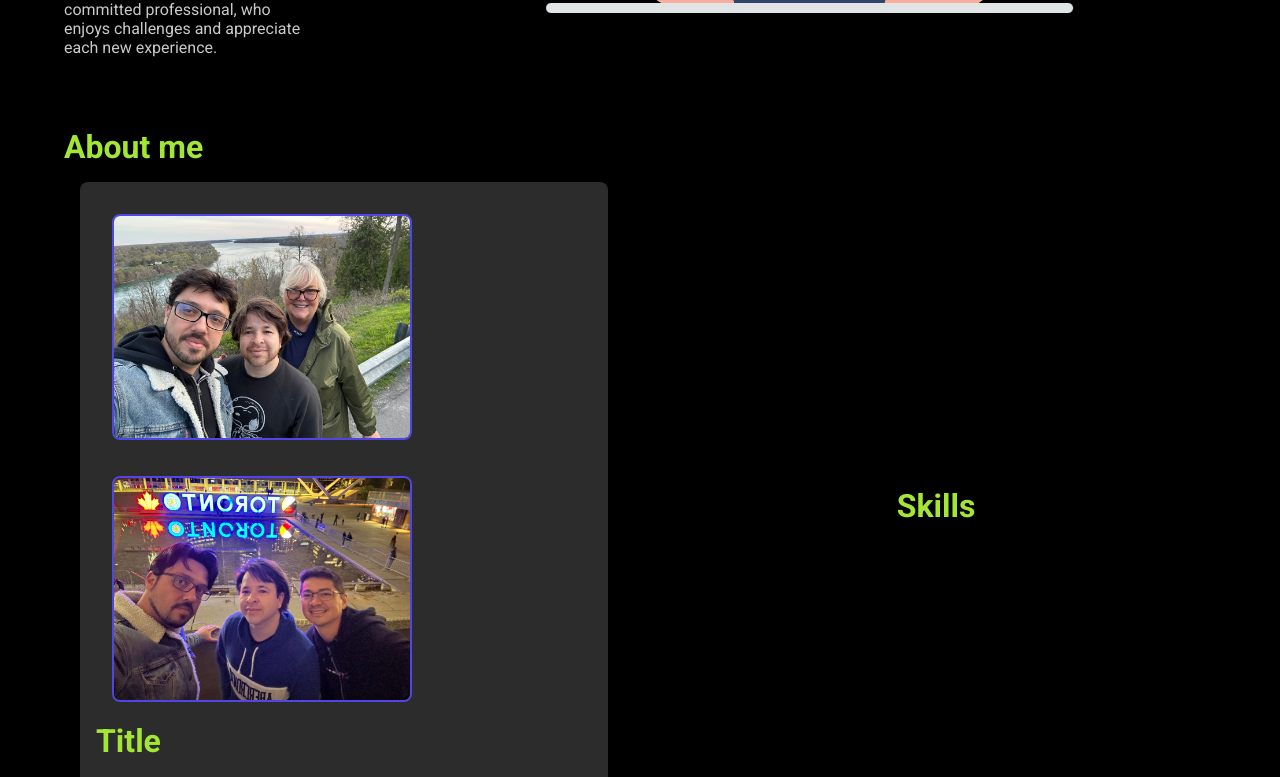
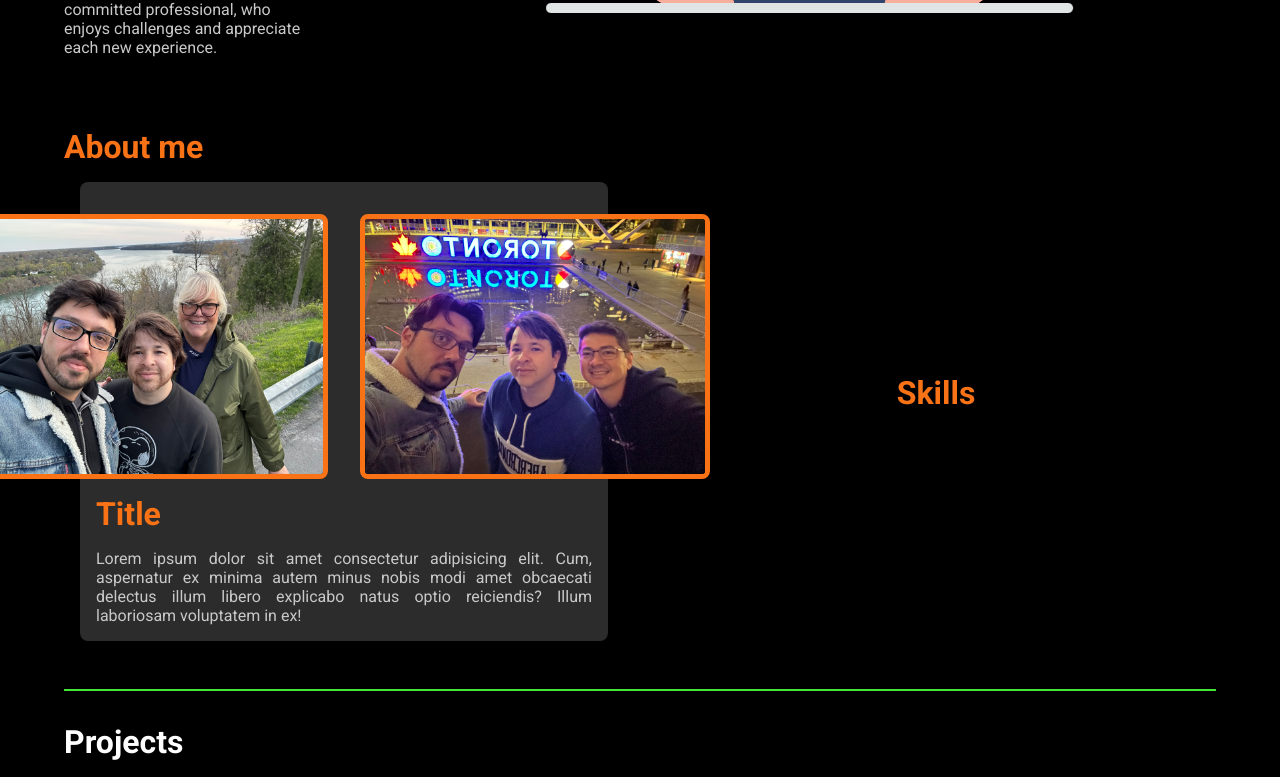
Before and after one commit to amaralBruno27866/brunoPortfolio, a React (Vite) app in the folder portfolio/: page / in a window 1280 px wide. Shown: the part 540-1317 px from the top of the page. Built offline with nearby package versions, Linux system fonts and the light colour scheme.

Commit message:
finish: cape module

```diff
--- a/portfolio/src/components/AboutMe/About.module.css
+++ b/portfolio/src/components/AboutMe/About.module.css
@@ -17,12 +17,10 @@
 }
 
 .about h1{
-    color: var(--lime-400);
+    color: var(--orange-500);
 }
 
 .about img{
-    border: solid 2px var(--violet-600);
-    border-radius: 8px;
-    max-width: 300px;
+    max-width: 21.875rem;
     margin: 1rem;
 }
--- a/portfolio/src/components/AboutMe/Cape/Cape.module.css
+++ b/portfolio/src/components/AboutMe/Cape/Cape.module.css
@@ -6,10 +6,27 @@
     align-items: center;
     margin: 1rem;
     padding: 1rem;
+    justify-content: center;
+    transition: ease-in-out 0.3s;
+}
+
+.cape:hover{
+    background: var(--gray-800);
+
 }
 
 .img{
+    width: 100%;
+    display: flex;
+    justify-content: center;
     align-items: center;
+}
+
+.img img{
+    border: solid 5px var(--orange-500);
+    border-radius: 8px;
+    width: 100%;
+    height: auto;
 }
 
 .content{
```
